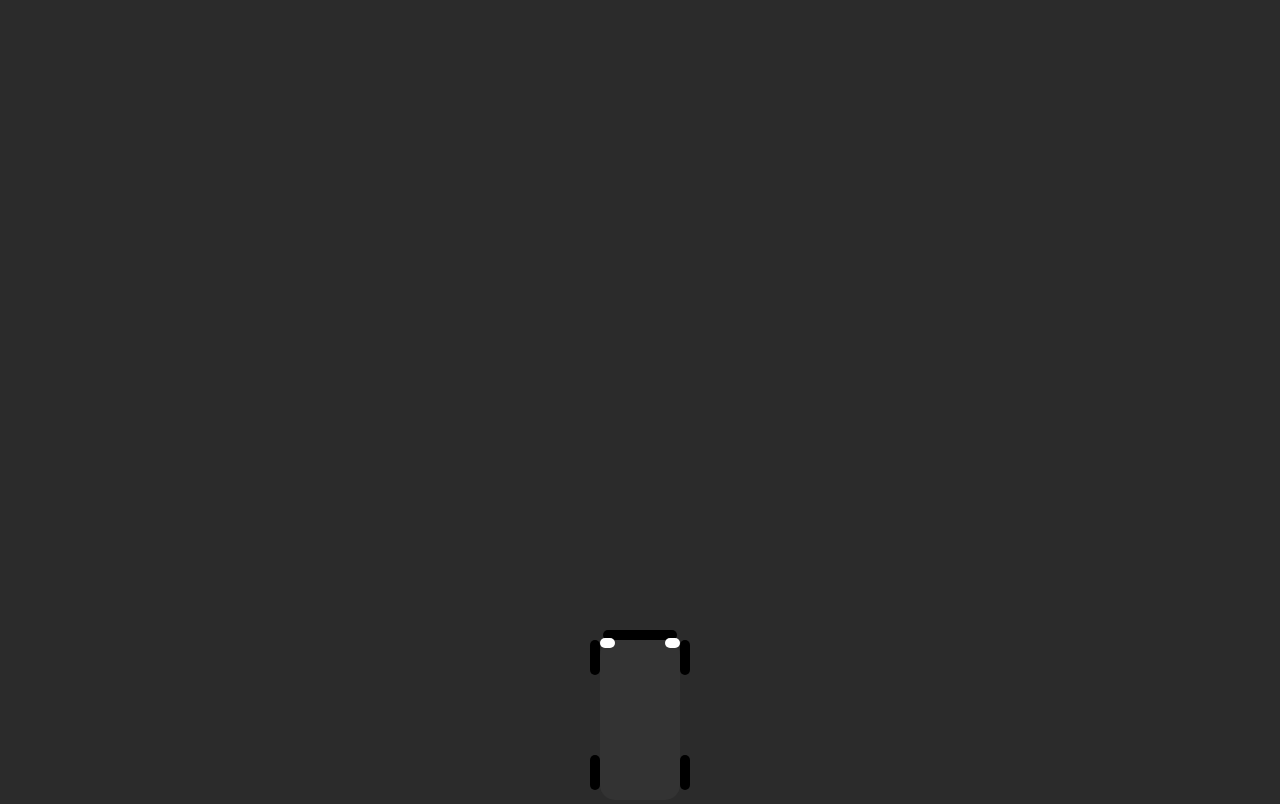
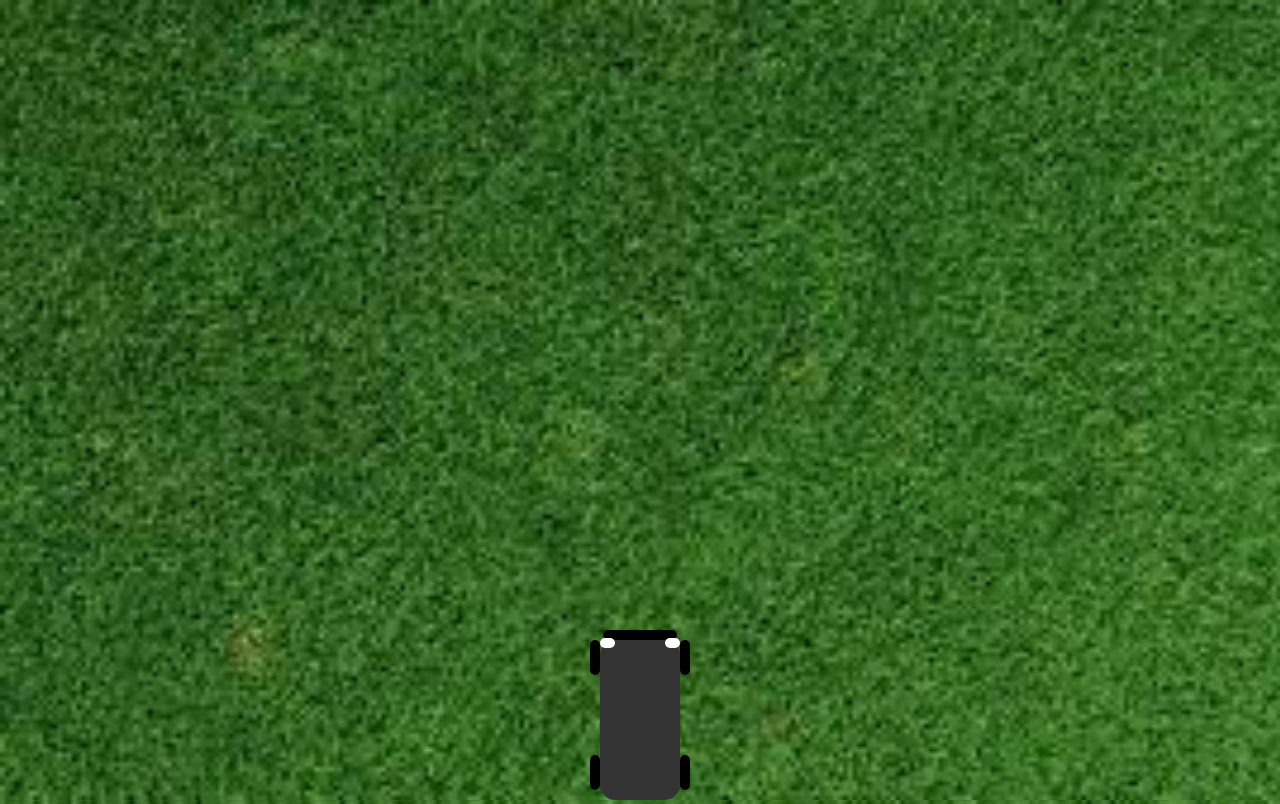
Before and after one commit to mart-anthony-stark/2D-Car-Driving-Simulator, a website: page index.html in a window 1280 px wide. Drawn offline with Linux system fonts and the light colour scheme.

Commit message:
add background img

```diff
--- a/style.css
+++ b/style.css
@@ -1,6 +1,8 @@
 body {
   margin: 0;
-  background: rgb(44, 44, 44);
+  /* background: rgb(44, 44, 44); */
+  background: url("./src/images/grass.jpg");
+  background-size: cover;
   overflow: hidden;
   text-align: center;
   font-family: "Lucida Sans", "Lucida Sans Regular", "Lucida Grande",
@@ -8,6 +10,8 @@ body {
 }
 canvas#road {
   background: rgb(43, 43, 43);
+  background: url("./src/images/grass.jpg");
+  background-size: cover;
 }
 .info {
   position: fixed;
```
